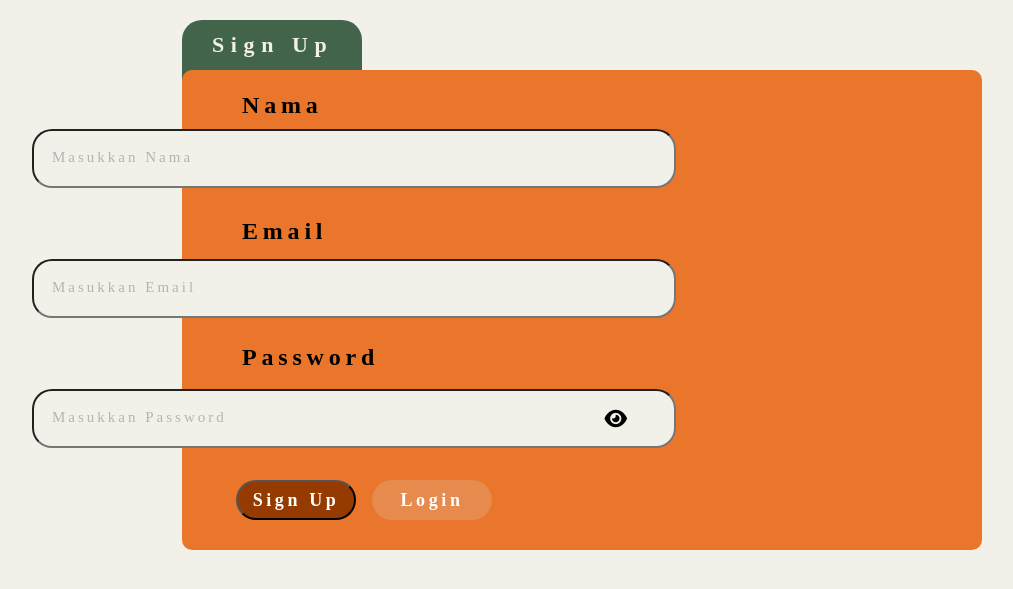
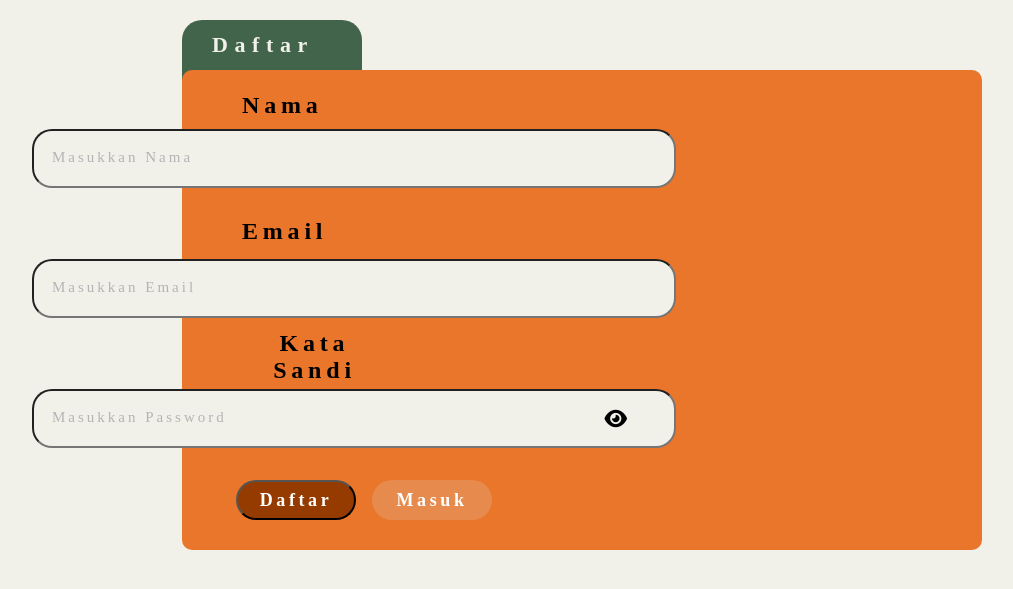
Before and after one commit to adhelia-17/bibuplant, a Flask app: page /signup in a window 1280 px wide; the page is wider, and only the part inside the window is pictured. Shown: the part 130-719 px from the top of that part, without its empty margins (188-1201 px from the left). Run offline with Flask 3, Linux system fonts and the light colour scheme; some libraries are stand-ins or nearby versions.

Commit message:
Update signup.html

```diff
--- a/templates/signup.html
+++ b/templates/signup.html
@@ -302,10 +302,10 @@
     <div class="rectangle3"></div>
     <div class="rectangle2"></div>
     <a href="/dashboard" class="back-link">Kembali</a>
-    <div class="signup">Sign Up</div>
+    <div class="signup">Daftar</div>
     <div class="name-label">Nama</div>
     <div class="email-label">Email</div>
-    <div class="password-label">Password</div>
+    <div class="password-label">Kata Sandi</div>
     <div class="container">
     <div class="input-container">
             <input type="text" id="username" class="input-nama" onfocus="hideLabel('nama')" onblur="showLabel('nama')" />
@@ -321,8 +321,8 @@
             <span class="eye-icon" onclick="togglePassword(this)"><i class="fa fa-eye"></i></span>
         </div>
         </div>
-        <button class="signup-button" onclick="signup()" style="top:610px">Sign Up</button>
-        <a href="/login" class="login-button" style="top:610px">Login</a>
+        <button class="signup-button" onclick="signup()" style="top:610px">Daftar</button>
+        <a href="/login" class="login-button" style="top:610px">Masuk</a>
     </div>
 
     <script>
@@ -343,7 +343,7 @@
     }
 
     if (password.length < 8) {
-        alert("Password minimal 8 karakter");
+        alert("Kata Sandi minimal 8 karakter");
         return;
     }
 
@@ -363,7 +363,7 @@
         if (data.error) {
             alert(data.error);
         } else {
-            alert("Signup berhasil, silakan login");
+            alert("Daftar berhasil, silakan Masuk");
             window.location.href = "/login";
         }
     })
```
